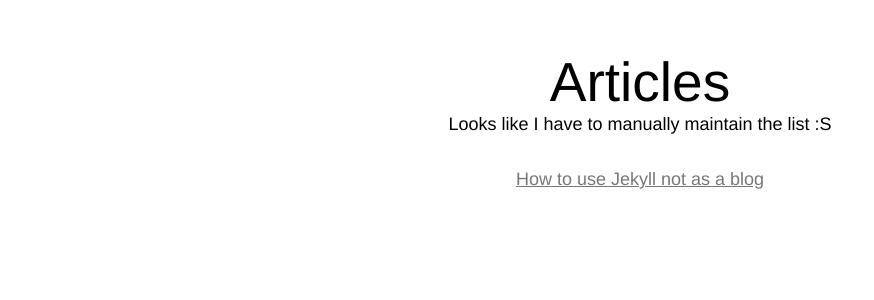
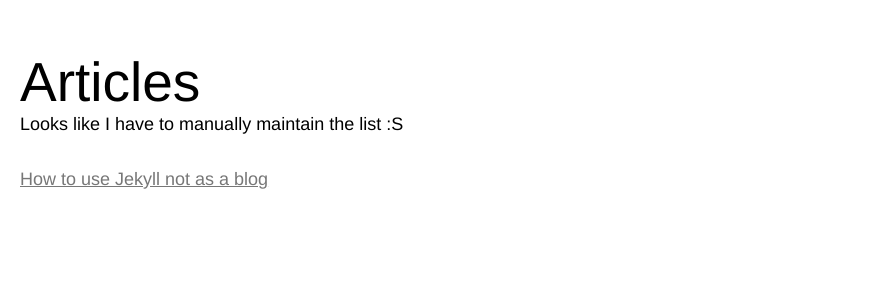
Before and after one commit to yindeming/articles, a Jekyll site: the page built from index.html, in a window 1280 px wide. Shown: the top 300 px of the page, without its empty margins (0-874 px from the left). Built offline with Jekyll 4.4.1, drawn with Linux system fonts in a browser that asks for light colours; Markdown is read by kramdown in place of the engine named in the settings; the list of posts is cut into pages by our own code.

Commit message:
update css

```diff
--- a/css/screen.css
+++ b/css/screen.css
@@ -14,7 +14,7 @@
 body {
   font: 18px "Helvetica Neue", Helvetica, Arial, sans-serif;
   font-weight: 200;
-  text-align: center;      padding: 50px 20px;
+  padding: 50px 20px;
 }
 
 h1 {
```
